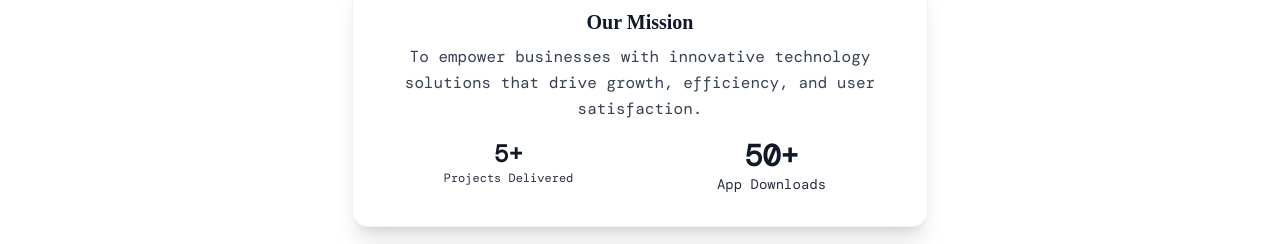
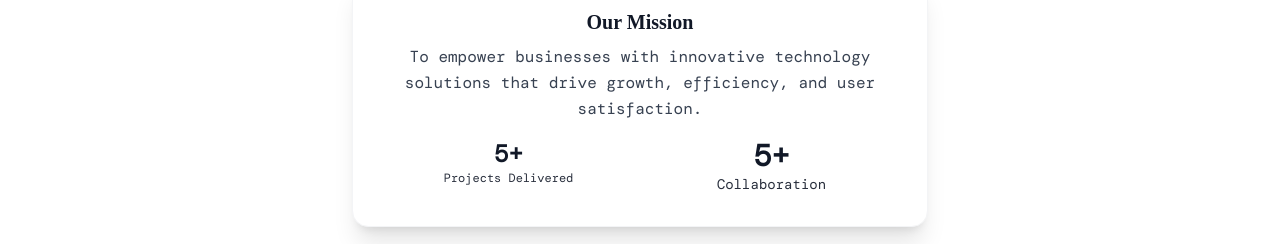
Before and after one commit to TecxZo/tecxzo, a React (Vite) app: page / in a window 1280 px wide. Shown: the part 1100-1344 px from the top of the page. Built offline with nearby package versions, Linux system fonts and the light colour scheme; a web font is replaced by a local one.

Commit message:
collaboration

```diff
--- a/src/App.tsx
+++ b/src/App.tsx
@@ -27,7 +27,7 @@ function App() {
               <Navigation />
               <Hero />
               <div className="flex justify-center bg-transparent p-0 m-0">
-                <AdBanner />
+              <AdBanner />
               </div>
               <About />
               <Services />
--- a/src/components/About.tsx
+++ b/src/components/About.tsx
@@ -34,8 +34,8 @@ const About = () => {
                 <div className="text-xs opacity-90">Projects Delivered</div>
               </div>
               <div>
-                <div className="text-3xl font-bold">50+</div>
-                <div className="text-sm opacity-90">App Downloads</div>
+                <div className="text-3xl font-bold">5+</div>
+                <div className="text-sm opacity-90">Collaboration</div>
               </div>
             </div>
           </div>
```
